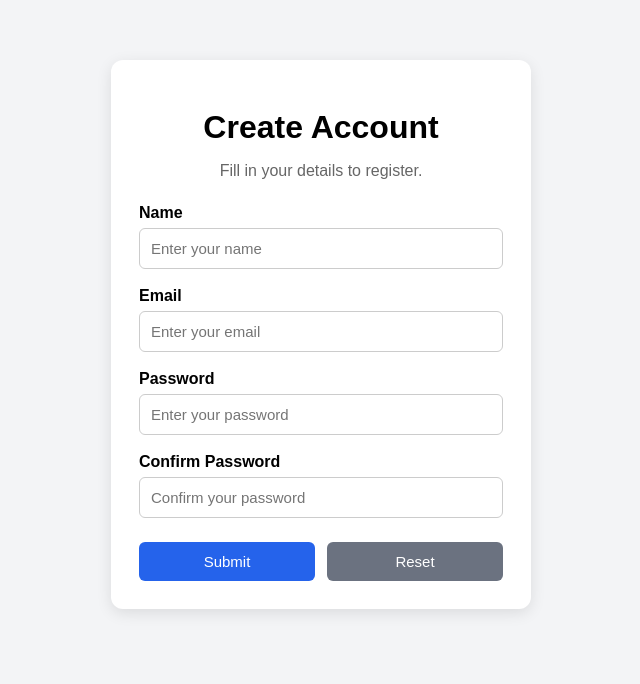
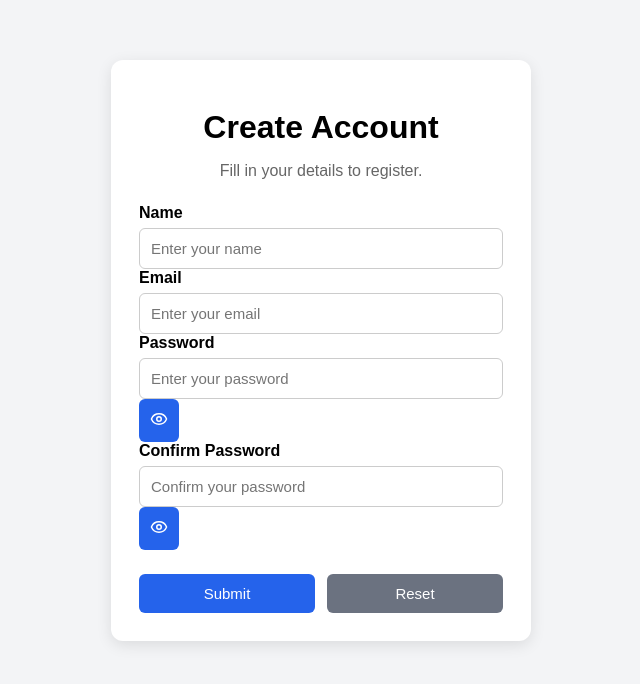
Before and after one commit to supCodesmith/registration-form, a React (Vite) app: page / in a window 1280 px wide. Shown: the top 684 px of the page, without its empty margins (319-959 px from the left). Built offline with nearby package versions, Linux system fonts and the light colour scheme.

Commit message:
Improve input field accessibility

```diff
--- a/src/components/InputField.jsx
+++ b/src/components/InputField.jsx
@@ -1,8 +1,57 @@
-function InputField({ label, type, id, name, placeholder }) {
+import { Eye, EyeOff } from "lucide-react";
+
+function InputField({
+  label,
+  type,
+  id,
+  name,
+  placeholder,
+  value,
+  onChange,
+  onBlur,
+  error,
+  showPassword,
+  onTogglePassword,
+}) {
+  const isPasswordField = type === "password";
+  const inputType = isPasswordField && showPassword ? "text" : type;
+
   return (
-    <div className="form-group">
-      <label htmlFor={id}>{label}</label>
-      <input type={type} id={id} name={name} placeholder={placeholder} />
+    <div className="input-group">
+      <div className="input-label-row">
+        <label htmlFor={id}>{label}</label>
+
+        {error && (
+          <p id={`${id}-error`} className="error-message">
+            <span className="error-star">*</span> {error}
+          </p>
+        )}
+      </div>
+
+      <div className="input-wrapper">
+        <input
+          type={inputType}
+          id={id}
+          name={name}
+          placeholder={placeholder}
+          value={value}
+          onChange={onChange}
+          onBlur={onBlur}
+          aria-invalid={Boolean(error)}
+          aria-describedby={error ? `${id}-error` : undefined}
+        />
+
+        {isPasswordField && (
+          <button
+            type="button"
+            className="password-toggle"
+            onClick={onTogglePassword}
+            aria-label={showPassword ? "Hide password" : "Show password"}
+          >
+            {showPassword ? <EyeOff size={18} /> : <Eye size={18} />}
+          </button>
+        )}
+      </div>
     </div>
   );
 }
```
